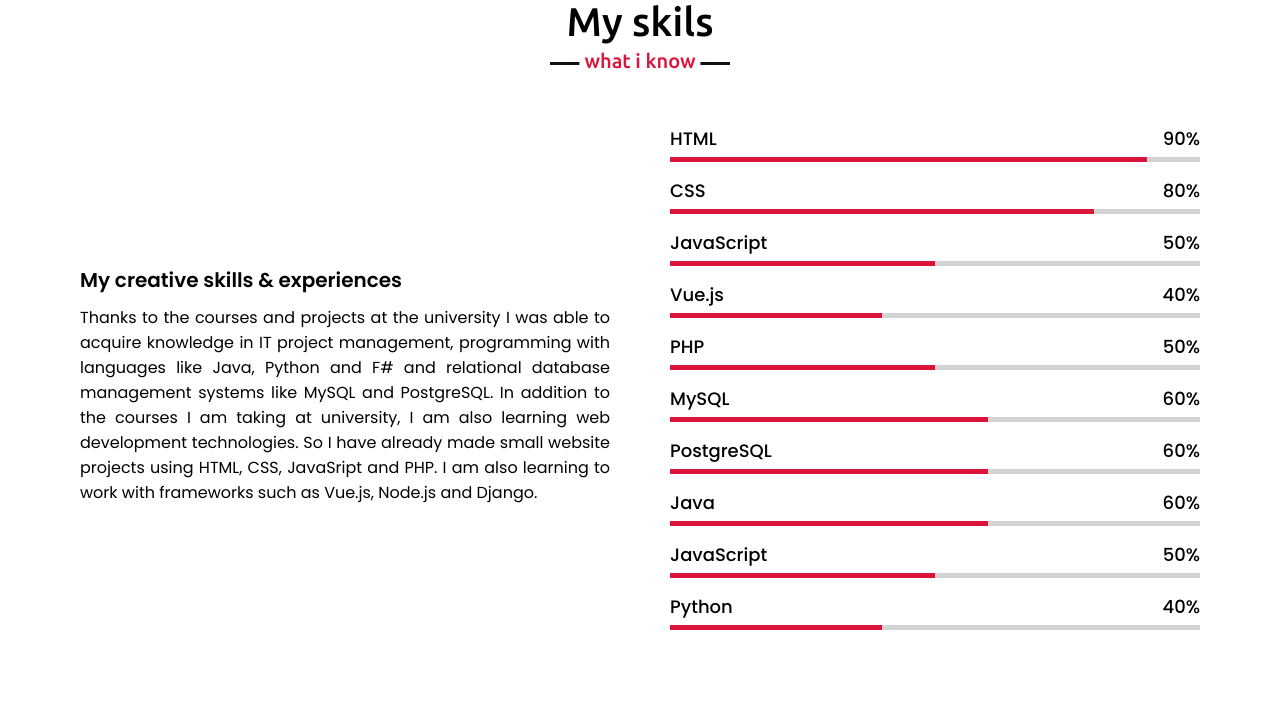
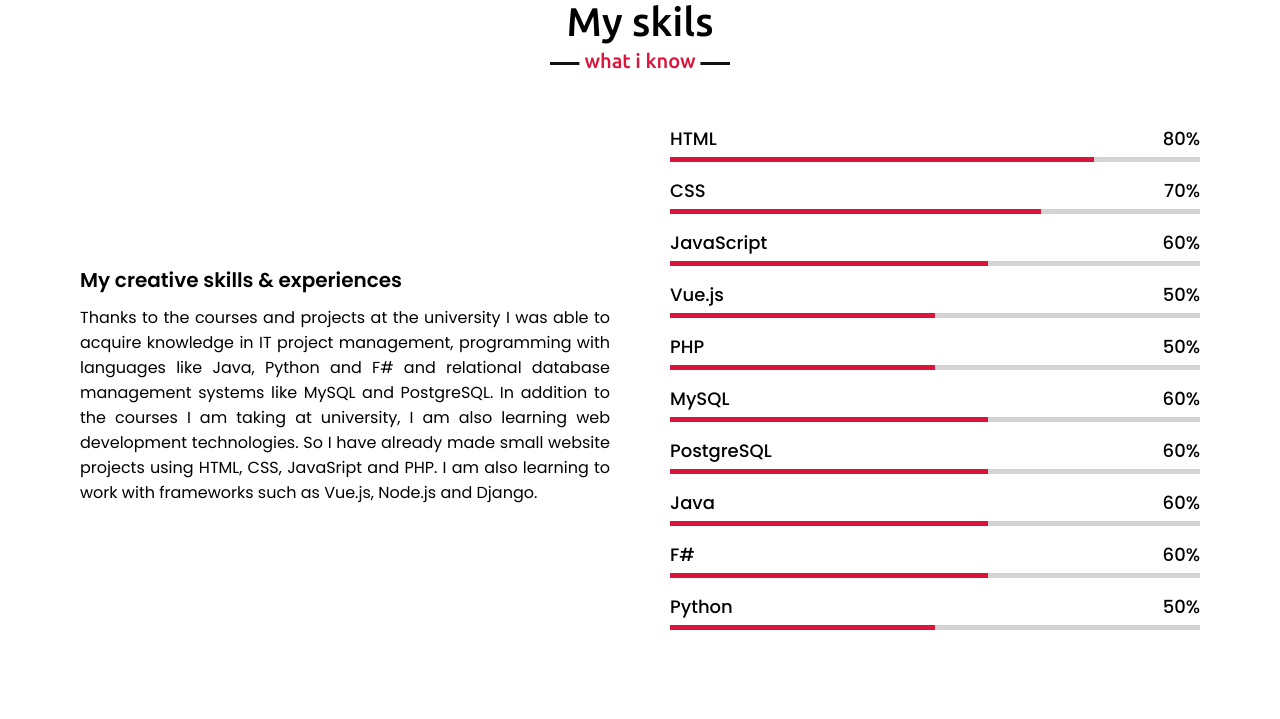
Before and after one commit to Tandjune/Portfolio, a PHP site: page / in a window 1280 px wide. Shown: the part 2314-3033 px from the top of the page. Run offline with PHP 8.4, Linux system fonts and the light colour scheme.

Commit message:
correction of certain errors

```diff
--- a/index.html
+++ b/index.html
@@ -114,28 +114,28 @@
                     <div class="bars">
                         <div class="info">
                             <span>HTML</span>
-                            <span>90%</span>
+                            <span>80%</span>
                         </div>
                         <div class="line html"></div>
                     </div>
                     <div class="bars">
                         <div class="info">
                             <span>CSS</span>
-                            <span>80%</span>
+                            <span>70%</span>
                         </div>
                         <div class="line css"></div>
                     </div>
                     <div class="bars">
                         <div class="info">
                             <span>JavaScript</span>
-                            <span>50%</span>
+                            <span>60%</span>
                         </div>
                         <div class="line js"></div>
                     </div>
                     <div class="bars">
                         <div class="info">
                             <span>Vue.js</span>
-                            <span>40%</span>
+                            <span>50%</span>
                         </div>
                         <div class="line vjs"></div>
                     </div>
@@ -169,15 +169,15 @@
                     </div>
                     <div class="bars">
                         <div class="info">
-                            <span>JavaScript</span>
-                            <span>50%</span>
+                            <span>F#</span>
+                            <span>60%</span>
                         </div>
                         <div class="line fsharp"></div>
                     </div>
                     <div class="bars">
                         <div class="info">
                             <span>Python</span>
-                            <span>40%</span>
+                            <span>50%</span>
                         </div>
                         <div class="line python"></div>
                     </div>
--- a/style.css
+++ b/style.css
@@ -413,19 +413,19 @@ section .title::after {
 }
 
 .skills .skills-content .right .html::before {
-    width: 90%;
+    width: 80%;
 }
 
 .skills .skills-content .right .css::before {
-    width: 80%;
+    width: 70%;
 }
 
 .skills .skills-content .right .js::before {
-    width: 50%;
+    width: 60%;
 }
 
 .skills .skills-content .right .vjs::before {
-    width: 40%;
+    width: 50%;
 }
 
 .skills .skills-content .right .php::before {
@@ -445,11 +445,11 @@ section .title::after {
 }
 
 .skills .skills-content .right .fsharp::before {
-    width: 50%;
+    width: 60%;
 }
 
 .skills .skills-content .right .python::before {
-    width: 40%;
+    width: 50%;
 }
 
 
```
